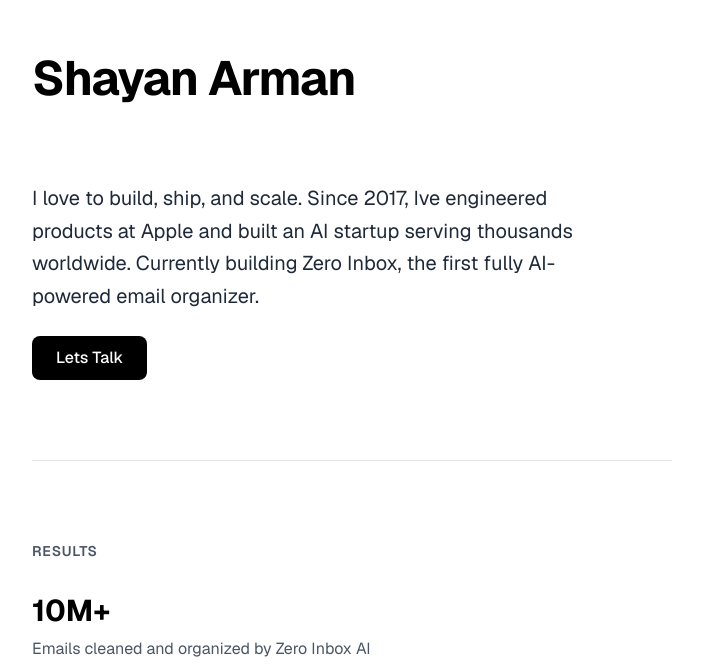
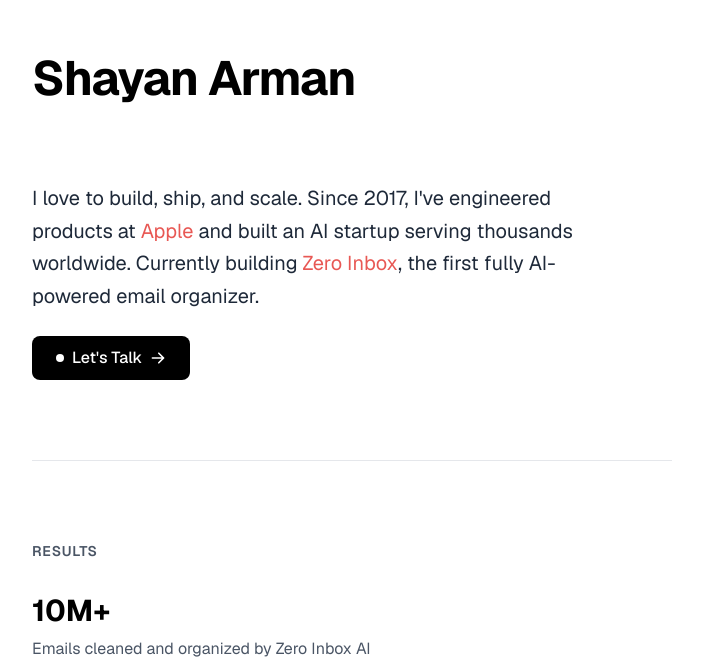
Before and after one commit to ShayanArman/i, a Next.js app: page / in a window 1280 px wide. Shown: the part 134-800 px from the top of the page, without its empty margins (288-991 px from the left). Built offline with nearby package versions, Linux system fonts and the light colour scheme; no server answers.

Commit message:
green on hover

```diff
--- a/app/globals.css
+++ b/app/globals.css
@@ -4,6 +4,7 @@
   --background: #ffffff;
   --foreground: #171717;
   --lab-color: lab(57.6104% 56.6725 33.4484);
+  --green-accent: #1db954;
 }
 
 @theme inline {
--- a/app/page.tsx
+++ b/app/page.tsx
@@ -1,6 +1,7 @@
 import Link from "next/link";
 import CurrentlySection from "./components/CurrentlySection";
 import LinkPreview from "./components/LinkPreview";
+import { HiArrowRight } from "react-icons/hi";
 
 export default function Home() {
   return (
@@ -18,14 +19,20 @@
             {/* Hero Section */}
             <div className="flex flex-col gap-6">
               <p className="text-xl leading-relaxed text-gray-800 max-w-[600px]">
-                I love to build, ship, and scale. Since 2017, Ive engineered products at Apple and built an AI startup serving thousands worldwide. Currently building Zero Inbox, the first fully AI-powered email organizer.
+                I love to build, ship, and scale. Since 2017, I&apos;ve engineered products at{' '}
+                <LinkPreview href="https://apple.com" className="hover:underline transition-colors" style={{ color: 'var(--lab-color)' }}>Apple</LinkPreview>
+                {' '}and built an AI startup serving thousands worldwide. Currently building{' '}
+                <LinkPreview href="https://zeroinbox.ai" className="hover:underline transition-colors" style={{ color: 'var(--lab-color)' }}>Zero Inbox</LinkPreview>
+                , the first fully AI-powered email organizer.
               </p>
               <Link
-                href="mailto:shayan.arman2@gmail.com?subject=Project%20Inquiry&body=Hi%20Shayan%2C%0A%0AI%27d%20love%20to%20discuss%20a%20potential%20project.%0A%0APROJECT%20DETAILS%0A%0ACompany%2FProduct%20Name%3A%0A%0AWhat%20are%20you%20building%3F%0A%0ATimeline%20%26%20Budget%3A%0A%0ACurrent%20Stage%3A%0A%0AWhat%20do%20you%20need%20help%20with%3F"
+                href="/links"
                 className="w-fit"
               >
-                <button className="cursor-pointer bg-black border-0 h-11 px-6 rounded-lg text-base font-medium text-white hover:bg-gray-800 transition-colors">
-                  Lets Talk
+                <button className="cursor-pointer bg-black border-0 h-11 px-6 rounded-lg text-base font-medium text-white hover:bg-gray-800 transition-colors flex items-center gap-2 group">
+                  <span className="w-2 h-2 rounded-full bg-white transition-colors group-hover:bg-[#1db954]" />
+                  Let&apos;s Talk
+                  <HiArrowRight className="w-4 h-4 transition-transform group-hover:translate-x-0.5" />
                 </button>
               </Link>
             </div>
```
